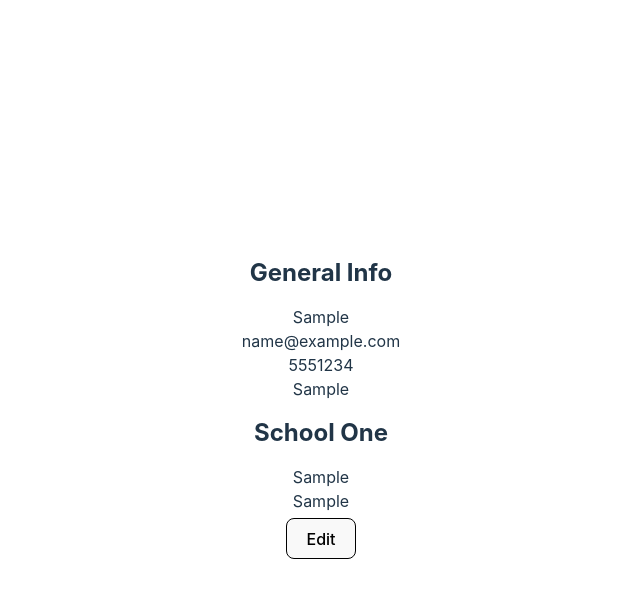
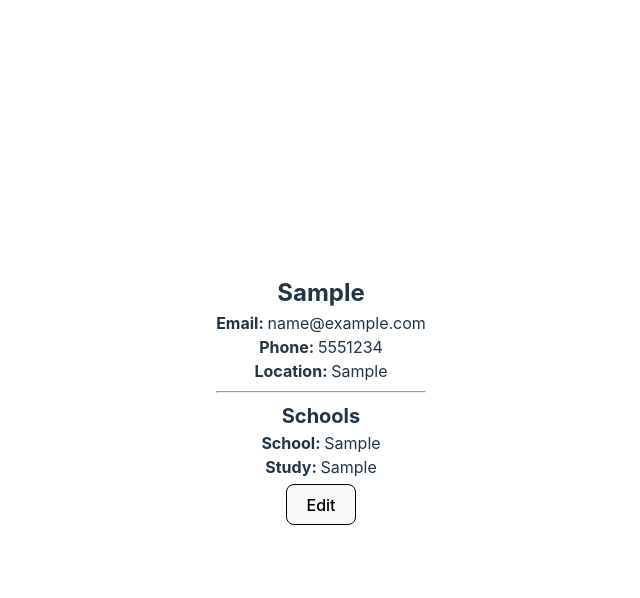
Before and after one commit to bkoch-16/cv-app, a React (Vite) app: page / in a window 1280 px wide. Both pictures are taken after typing "Sample", "name@example.com", "5551234", "Sample", "Sample", "Sample" into the empty fields and a click on the button "Submit". Shown: the top 598 px of the page, without its empty margins (319-959 px from the left). Built offline with nearby package versions, Linux system fonts and the light colour scheme.

Commit message:
setup formatting and styling for output page
added formatting and styling for output page

```diff
--- a/src/components/Output.jsx
+++ b/src/components/Output.jsx
@@ -15,27 +15,28 @@ export default function Output({
   if (!editToggle) {
     return (
       <>
-        {(name || email || phone || location) && <h2>General Info</h2>}
         {name && (
           <>
-            <span>{name}</span>
-            <br />
+            <h4>{name}</h4>
           </>
         )}
         {email && (
           <>
+            <h6>Email: </h6>
             <span>{email}</span>
             <br />
           </>
         )}
         {phone && (
           <>
+            <h6>Phone: </h6>
             <span>{phone}</span>
             <br />
           </>
         )}
         {location && (
           <>
+            <h6>Location: </h6>
             <span>{location}</span>
             <br />
           </>
@@ -43,9 +44,15 @@ export default function Output({
 
         {(schoolOne.schoolName ||
           schoolOne.studyName ||
-          schoolOne.studyDate) && <h2>School One</h2>}
+          schoolOne.studyDate) && (
+          <>
+            <hr />
+            <h5>Schools</h5>
+          </>
+        )}
         {schoolOne.schoolName && (
           <>
+            <h6>School: </h6>
             <span>{schoolOne.schoolName}</span>
             <br />
           </>
@@ -53,6 +60,7 @@ export default function Output({
 
         {schoolOne.studyName && (
           <>
+            <h6>Study: </h6>
             <span>{schoolOne.studyName}</span>
             <br />
           </>
@@ -60,15 +68,21 @@ export default function Output({
 
         {schoolOne.studyDate && (
           <>
+            <h6>Dates: </h6>
             <span>{schoolOne.studyDate}</span>
             <br />
           </>
         )}
         {(schoolTwo.schoolName ||
           schoolTwo.studyName ||
-          schoolTwo.studyDate) && <h2>School Two</h2>}
+          schoolTwo.studyDate) && (
+          <>
+            <br />
+          </>
+        )}
         {schoolTwo.schoolName && (
           <>
+            <h6>School: </h6>
             <span>{schoolTwo.schoolName}</span>
             <br />
           </>
@@ -76,6 +90,7 @@ export default function Output({
 
         {schoolTwo.studyName && (
           <>
+            <h6>Study: </h6>
             <span>{schoolTwo.studyName}</span>
             <br />
           </>
@@ -83,15 +98,21 @@ export default function Output({
 
         {schoolTwo.studyDate && (
           <>
+            <h6>Dates: </h6>
             <span>{schoolTwo.studyDate}</span>
             <br />
           </>
         )}
         {(schoolThree.schoolName ||
           schoolThree.studyName ||
-          schoolThree.studyDate) && <h2>School Three</h2>}
+          schoolThree.studyDate) && (
+          <>
+            <br />
+          </>
+        )}
         {schoolThree.schoolName && (
           <>
+            <h6>School: </h6>
             <span>{schoolThree.schoolName}</span>
             <br />
           </>
@@ -99,6 +120,7 @@ export default function Output({
 
         {schoolThree.studyName && (
           <>
+            <h6>Study: </h6>
             <span>{schoolThree.studyName}</span>
             <br />
           </>
@@ -106,6 +128,7 @@ export default function Output({
 
         {schoolThree.studyDate && (
           <>
+            <h6>Dates: </h6>
             <span>{schoolThree.studyDate}</span>
             <br />
           </>
@@ -116,9 +139,15 @@ export default function Output({
           jobOne.responsibilities[0] ||
           jobOne.responsibilities[1] ||
           jobOne.responsibilities[2] ||
-          jobOne.date) && <h2>School One</h2>}
+          jobOne.date) && (
+          <>
+            <hr />
+            <h5>Work Experience</h5>
+          </>
+        )}
         {jobOne.companyName && (
           <>
+            <h6>Company: </h6>
             <span>{jobOne.companyName}</span>
             <br />
           </>
@@ -126,6 +155,7 @@ export default function Output({
 
         {jobOne.jobName && (
           <>
+            <h6>Job Title: </h6>
             <span>{jobOne.jobName}</span>
             <br />
           </>
@@ -133,27 +163,23 @@ export default function Output({
 
         {jobOne.responsibilities[0] && (
           <>
-            <span>{jobOne.responsibilities[0]}</span>
+            <h6>Responsibilities:</h6>
             <br />
-          </>
+            <ul>
+              <li>{jobOne.responsibilities[0]}</li>
+              {jobOne.responsibilities[1] && (
+                <li>{jobOne.responsibilities[1]}</li>
               )}
-
-        {jobOne.responsibilities[1] && (
-          <>
-            <span>{jobOne.responsibilities[1]}</span>
-            <br />
-          </>
+              {jobOne.responsibilities[2] && (
+                <li>{jobOne.responsibilities[2]}</li>
               )}
-
-        {jobOne.responsibilities[2] && (
-          <>
-            <span>{jobOne.responsibilities[2]}</span>
-            <br />
+            </ul>
           </>
         )}
 
         {jobOne.date && (
           <>
+            <h6>Dates: </h6>
             <span>{jobOne.date}</span>
             <br />
           </>
@@ -164,9 +190,14 @@ export default function Output({
           jobTwo.responsibilities[0] ||
           jobTwo.responsibilities[1] ||
           jobTwo.responsibilities[2] ||
-          jobTwo.date) && <h2>Job Two</h2>}
+          jobTwo.date) && (
+          <>
+            <br />
+          </>
+        )}
         {jobTwo.companyName && (
           <>
+            <h6>Company: </h6>
             <span>{jobTwo.companyName}</span>
             <br />
           </>
@@ -174,6 +205,7 @@ export default function Output({
 
         {jobTwo.jobName && (
           <>
+            <h6>Job Title: </h6>
             <span>{jobTwo.jobName}</span>
             <br />
           </>
@@ -181,27 +213,23 @@ export default function Output({
 
         {jobTwo.responsibilities[0] && (
           <>
-            <span>{jobTwo.responsibilities[0]}</span>
+            <h6>Responsibilities:</h6>
             <br />
-          </>
+            <ul>
+              <li>{jobTwo.responsibilities[0]}</li>
+              {jobTwo.responsibilities[1] && (
+                <li>{jobTwo.responsibilities[1]}</li>
               )}
-
-        {jobTwo.responsibilities[1] && (
-          <>
-            <span>{jobTwo.responsibilities[1]}</span>
-            <br />
-          </>
+              {jobTwo.responsibilities[2] && (
+                <li>{jobTwo.responsibilities[2]}</li>
               )}
-
-        {jobTwo.responsibilities[2] && (
-          <>
-            <span>{jobTwo.responsibilities[2]}</span>
-            <br />
+            </ul>
           </>
         )}
 
         {jobTwo.date && (
           <>
+            <h6>Dates: </h6>
             <span>{jobTwo.date}</span>
             <br />
           </>
@@ -212,9 +240,14 @@ export default function Output({
           jobThree.responsibilities[0] ||
           jobThree.responsibilities[1] ||
           jobThree.responsibilities[2] ||
-          jobThree.date) && <h2>Job Three</h2>}
+          jobThree.date) && (
+          <>
+            <br />
+          </>
+        )}
         {jobThree.companyName && (
           <>
+            <h6>Company: </h6>
             <span>{jobThree.companyName}</span>
             <br />
           </>
@@ -222,6 +255,7 @@ export default function Output({
 
         {jobThree.jobName && (
           <>
+            <h6>Job Title: </h6>
             <span>{jobThree.jobName}</span>
             <br />
           </>
@@ -229,29 +263,26 @@ export default function Output({
 
         {jobThree.responsibilities[0] && (
           <>
-            <span>{jobThree.responsibilities[0]}</span>
+            <h6>Responsibilities:</h6>
             <br />
-          </>
+            <ul>
+              <li>{jobThree.responsibilities[0]}</li>
+              {jobThree.responsibilities[1] && (
+                <li>{jobThree.responsibilities[1]}</li>
               )}
-
-        {jobThree.responsibilities[1] && (
-          <>
-            <span>{jobThree.responsibilities[1]}</span>
-            <br />
-          </>
+              {jobThree.responsibilities[2] && (
+                <li>{jobThree.responsibilities[2]}</li>
               )}
-
-        {jobThree.responsibilities[2] && (
-          <>
-            <span>{jobThree.responsibilities[2]}</span>
-            <br />
+            </ul>
           </>
         )}
 
         {jobThree.date && (
           <>
+            <h6>Dates: </h6>
             <span>{jobThree.date}</span>
             <br />
+            <hr />
           </>
         )}
 
--- a/src/styles/combine.css
+++ b/src/styles/combine.css
@@ -7,6 +7,22 @@ button {
   margin-top: 5px;
 }
 
+h6 {
+  margin: 0px;
+  font-size: 16px;
+  display: inline;
+}
+
+h5 {
+  margin: 0px;
+  font-size: 20px;
+}
+
+h4 {
+  margin: 0px;
+  font-size: 24px;
+}
+
 h3 {
   margin: 10px;
 }
@@ -14,3 +30,11 @@ h3 {
 h2 {
   margin: 14px;
 }
+
+ul {
+  margin: 0;
+}
+
+li {
+  text-align: left;
+}
```
Lines whose indentation alone changed are shown as unchanged.
